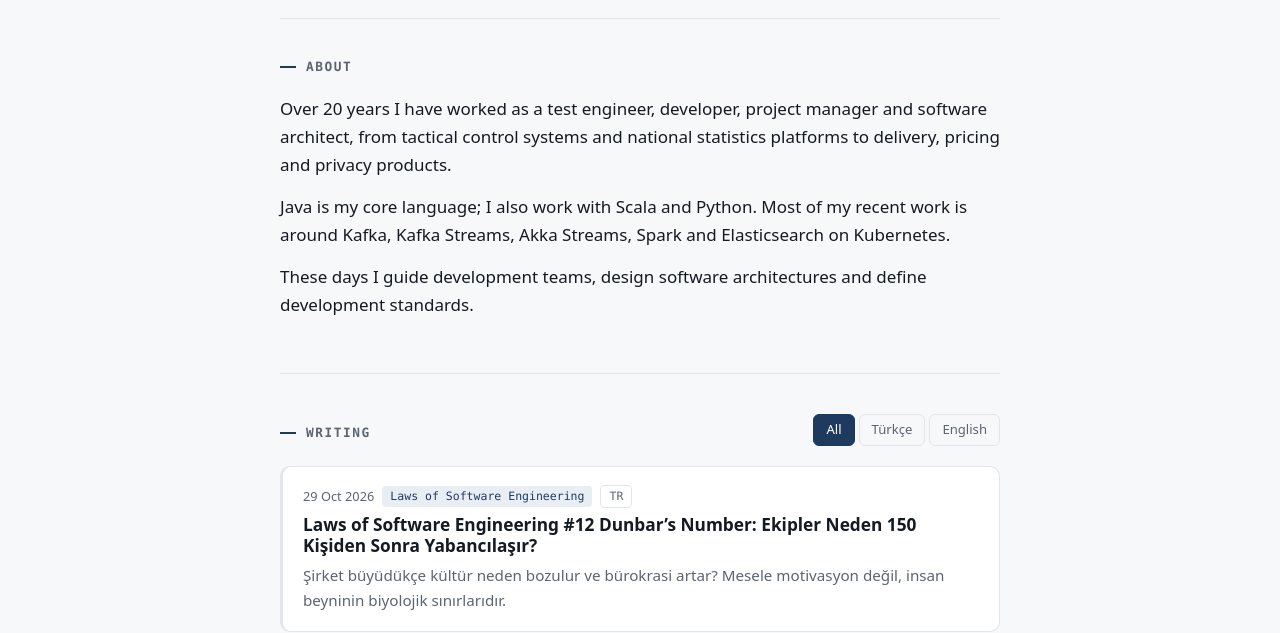
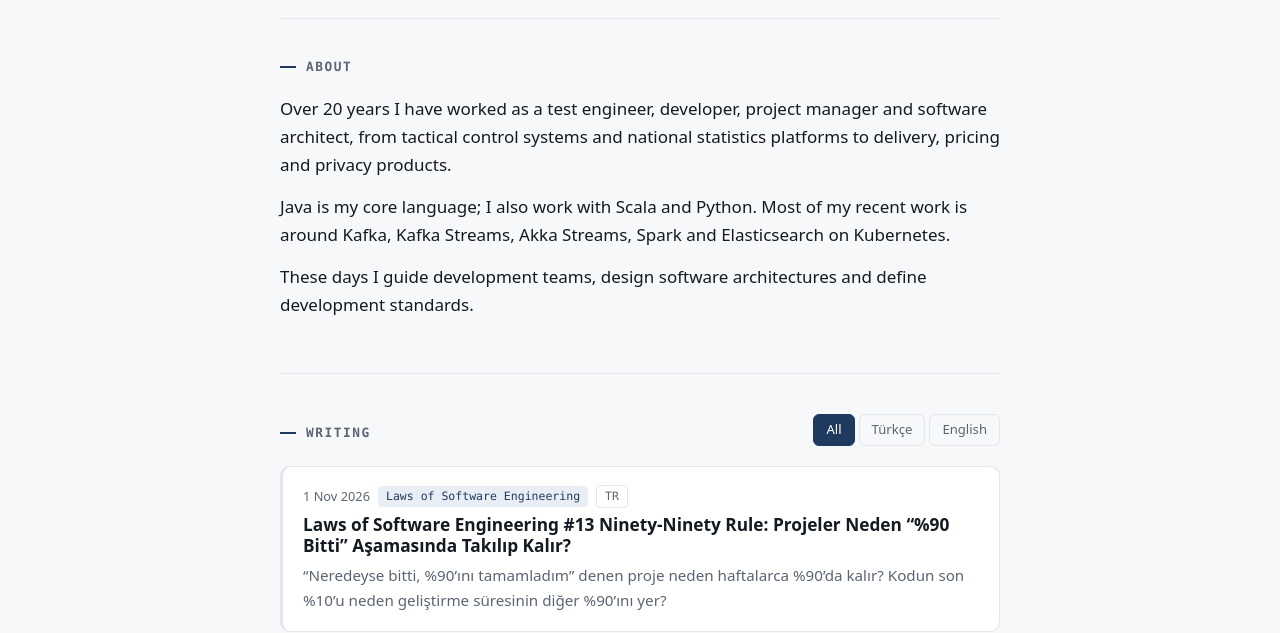
Before and after one commit to gurgec/gurgec.github.io, a plain HTML site: page index.html in a window 1280 px wide. Shown: the part 324-957 px from the top of the page. Drawn offline with Linux system fonts and the light colour scheme.

Commit message:
add new writings

```diff
--- a/index.html
+++ b/index.html
@@ -56,6 +56,13 @@
 
 			<!-- To add a post, copy one <li> to the top of this list. -->
 			<ul class="posts">
+				<li data-lang="tr" lang="tr">
+					<a href="https://medium.com/@gokhan-gurgec/laws-of-software-engineering-13-ninety-ninety-rule-projeler-neden-90-bitti-a%C5%9Famas%C4%B1nda-tak%C4%B1l%C4%B1p-5c830dc5066e" target="_blank" rel="noopener">
+						<div class="meta"><time datetime="2026-11-01">1 Nov 2026</time><span class="tag">Laws of Software Engineering</span><span class="tag lang">TR</span></div>
+						<h3>Laws of Software Engineering #13 Ninety-Ninety Rule: Projeler Neden “%90 Bitti” Aşamasında Takılıp Kalır?</h3>
+						<p>“Neredeyse bitti, %90’ını tamamladım” denen proje neden haftalarca %90’da kalır? Kodun son %10’u neden geliştirme süresinin diğer %90’ını yer?</p>
+					</a>
+				</li>
 				<li data-lang="tr" lang="tr">
 					<a href="https://medium.com/@gokhan-gurgec/laws-of-software-engineering-12-dunbars-number-ekipler-neden-150-ki%C5%9Fiden-sonra-yabanc%C4%B1la%C5%9F%C4%B1r-0c8d1c37059b" target="_blank" rel="noopener">
 						<div class="meta"><time datetime="2026-10-29">29 Oct 2026</time><span class="tag">Laws of Software Engineering</span><span class="tag lang">TR</span></div>
```
